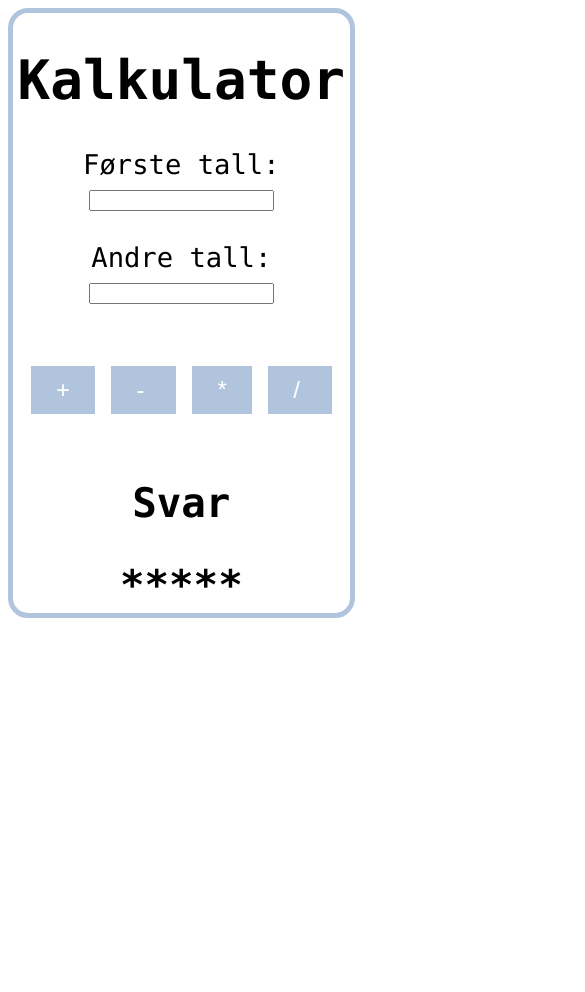
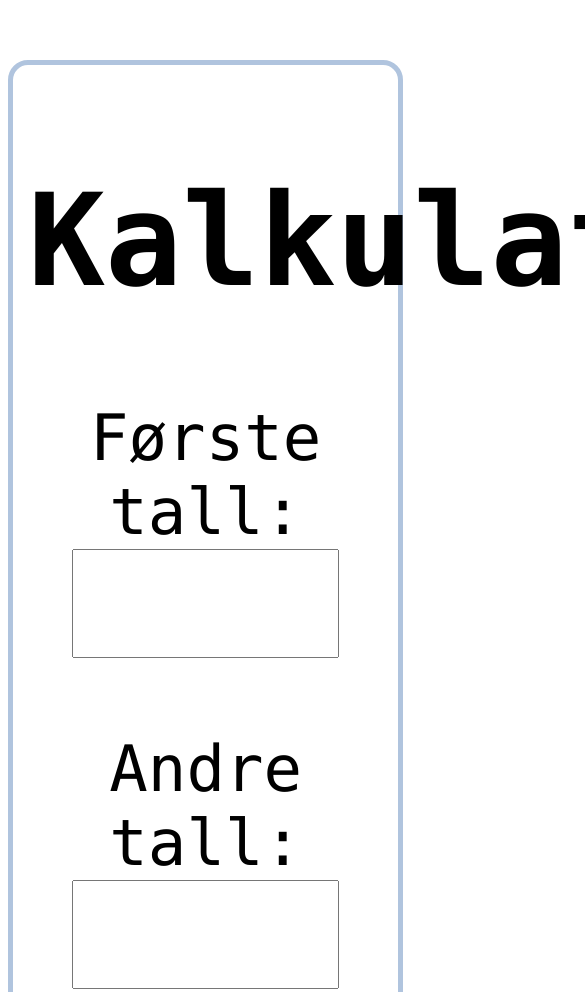
Before and after one commit to myrern/Kalkulator, a plain HTML site: page index.html in a window 390 px wide. Shown: the top 992 px of the page, 585 px wide, since content can reach past the window. Before the commit the page ends 844 px from the top, so only its background shows below. Drawn offline with Linux system fonts and the light colour scheme.

Commit message:
Update index.html

```diff
--- a/index.html
+++ b/index.html
@@ -27,13 +27,28 @@
 			font-size: 1.5rem;
 		}
 
-		@media (max-width: 641px) {
-			form {
-				width: 90%;
-				height: 600px;
-				padding: 0;
-				margin: 0;
-			}
+		@media only screen
+		and (max-device-width: 812px)
+		and (min-device-width: 375px) {
+            .btn {
+            	padding: 40px 70px;
+            	font-size: 3.3rem;
+            }
+            body {
+            	font-size: 4rem;
+            }
+            form {
+            	width: 95%;
+            	height: 100%;
+            	margin: 60px auto;
+            	padding-bottom: 700px;
+            }
+
+            .tekst {
+                width: 50%;
+                padding: 30px 43px;
+                font-size: 2.5rem;
+            }
 		}
 	</style>
 </head>
@@ -41,8 +56,10 @@
 
 <form>
 	<h1>Kalkulator</h1>
-	Første tall: <input type="number" name="firstNr"> <br><br>
-	Andre tall: <input type="number" name="secNr"> <br><br><br>
+	Første tall: <br> <input class="tekst" type="number" name="firstNr">
+	<br><br>
+	Andre tall: <br> <input class="tekst" type="number" name="secNr">
+	<br><br><br>
 	<input class="btn" type="button" value="+" onclick="pluss()">
 	<input class="btn" type="button" value="- " onclick="minus()">
 	<input class="btn" type="button" value="*" onclick="gange()">
```
